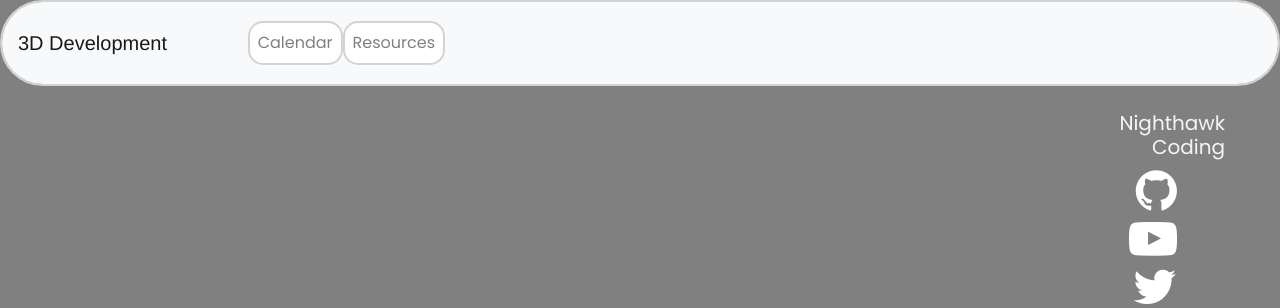
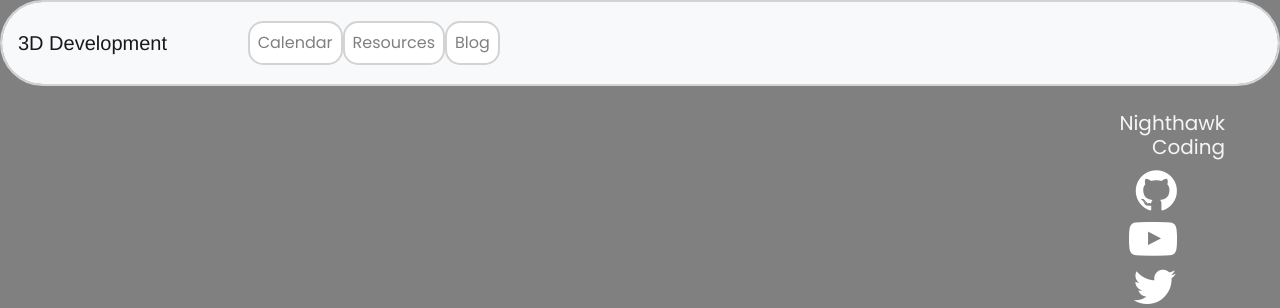
Before and after one commit to Naevey/grup-grass, a Flask app: page /erik/ in a window 1280 px wide. Shown: the top 308 px of the page. Run offline with Flask 2, Linux system fonts and the light colour scheme; some libraries are stand-ins or nearby versions.

Commit message:
start of blog page

```diff
--- a/main.py
+++ b/main.py
@@ -32,6 +32,9 @@ def kurtis():
 @app.route('/calendar')
 def calender():
     return render_template("calendar.html")
+@app.route('/blog')
+def blog():
+    return render_template("blog.html")
 
 @app.route('/stub/')
 def stub():
--- a/templates/layouts/navbar.html
+++ b/templates/layouts/navbar.html
@@ -33,6 +33,9 @@
             <li class="nav-item">
                 <a class="nav-link" href="">Resources</a>
             </li>
+            <li class="nav-item">
+                <a class="nav-link" href="blog">Blog</a>
+            </li>
         </ul>
     </div>
     </nav>
```
Also changed, not shown: templates/blog.html (added, +12 -0 lines).
